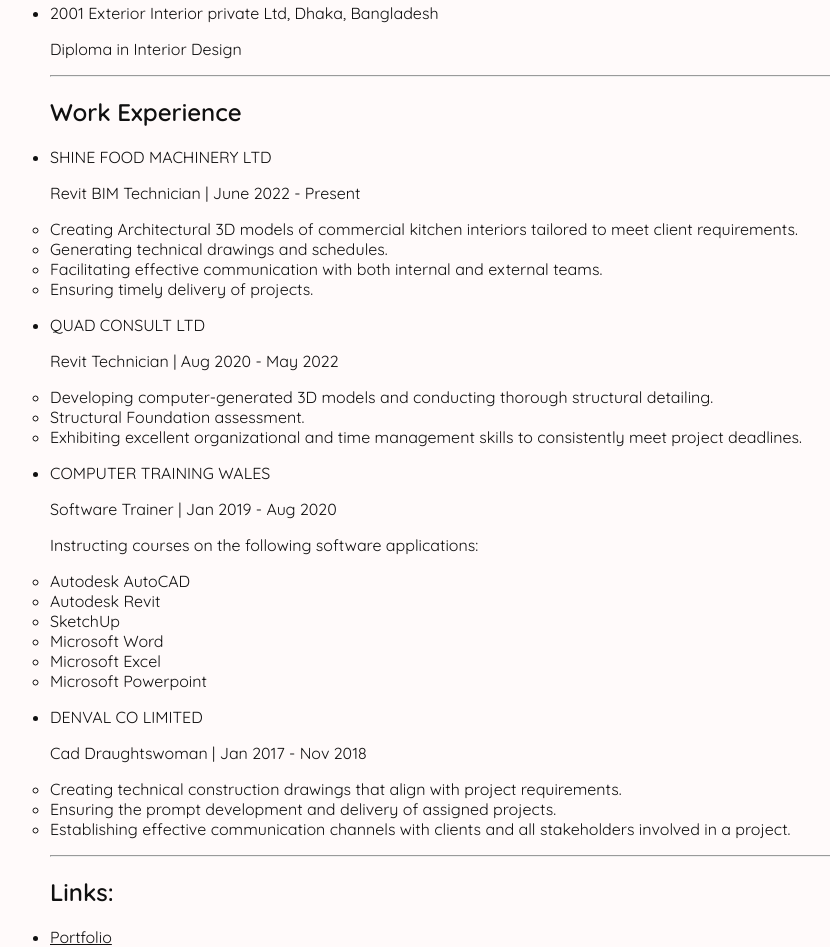
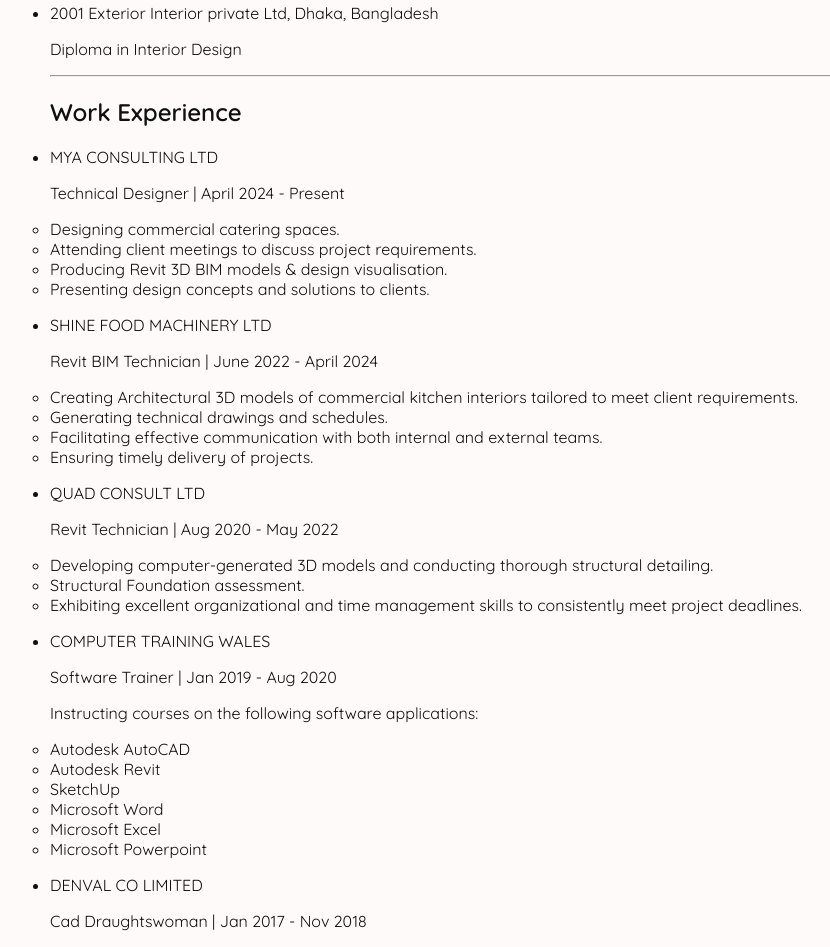
Before and after one commit to saz1a/Capstone-Project-1---Online-Resume, a plain HTML site: page index.html in a window 1280 px wide. Shown: the part 1568-2515 px from the top of the page, without its empty margins (78-908 px from the left). Drawn offline with Linux system fonts and the light colour scheme.

Commit message:
CV Update

```diff
--- a/index.html
+++ b/index.html
@@ -82,9 +82,19 @@
     <hr>
     <h2>Work Experience</h2>
     <ul>
+        <li>MYA CONSULTING LTD</li>
+        <p>
+            Technical Designer | April 2024 - Present
+            <ul>
+                <li>Designing commercial catering spaces.</li>
+                <li>Attending client meetings to discuss project requirements.</li>
+                <li>Producing Revit 3D BIM models & design visualisation.</li>
+                <li>Presenting design concepts and solutions to clients.</li>
+            </ul>
+        </p>
         <li>SHINE FOOD MACHINERY LTD</li>
         <p>
-            Revit BIM Technician | June 2022 - Present
+            Revit BIM Technician | June 2022 - April 2024
             <ul>
                 <li>Creating Architectural 3D models of commercial kitchen interiors tailored to meet client requirements.</li>
                 <li>Generating technical drawings and schedules.</li>
```
